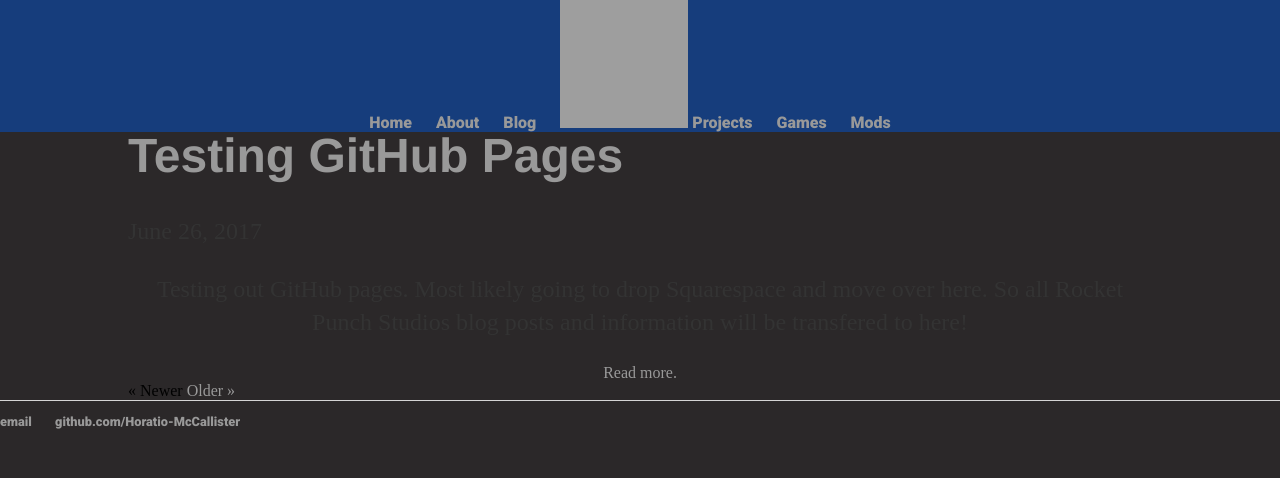
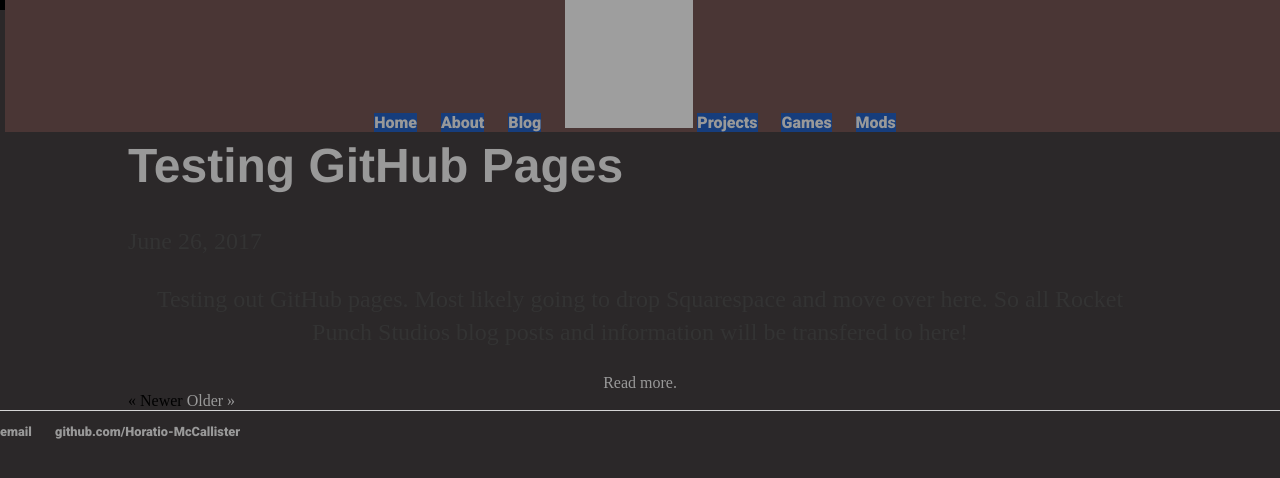
Before and after one commit to Horatio-McCallister/Horatio-McCallister.github.io, a Jekyll site: the page built from blog/index.html, in a window 1280 px wide. Shown: the top 478 px of the page. Built offline with Jekyll 4.4.1, drawn with Linux system fonts in a browser that asks for light colours; the list of posts is cut into pages by our own code; grey boxes are pictures that could not be loaded.

Commit message:
no message

```diff
--- a/_layouts/default.html
+++ b/_layouts/default.html
@@ -11,7 +11,7 @@
 
 
 	<body>
-		<nav>
+		<nav style="border:5px solid black">
 			<ul id="naviagtion">
 			<center>
 				<li><a href="/">Home</a></li>
--- a/css/main.css
+++ b/css/main.css
@@ -13,7 +13,7 @@
     top: -16px; /* Position the navbar at the top of the page */
     width: 100%; /* Full width */
 	overflow: hidden;
-	background-color: #163d7c;
+	background-color: #4a3635;
 }
 nav ul li, footer ul li {
     display: inline;
```
